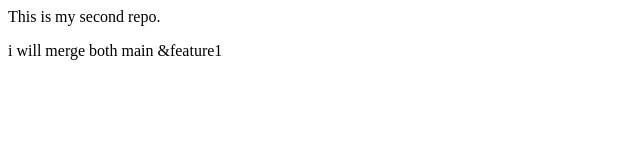
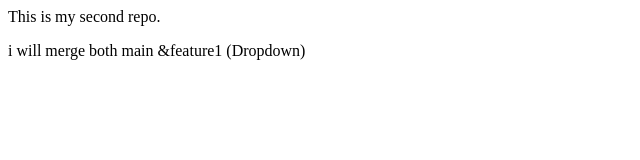
Before and after one commit to Tauffiqshaik/localrepo, a plain HTML site: page index.html in a window 1280 px wide. Shown: the full height of the page, 0-640 px from the left. Drawn offline with Linux system fonts and the light colour scheme.

Commit message:
Add Dropdown

```diff
--- a/index.html
+++ b/index.html
@@ -1,2 +1,2 @@
 <p> This is my second repo.</p>
-<p>i will merge both main &feature1</p>
+<p>i will merge both main &feature1 (Dropdown)</p>
```
